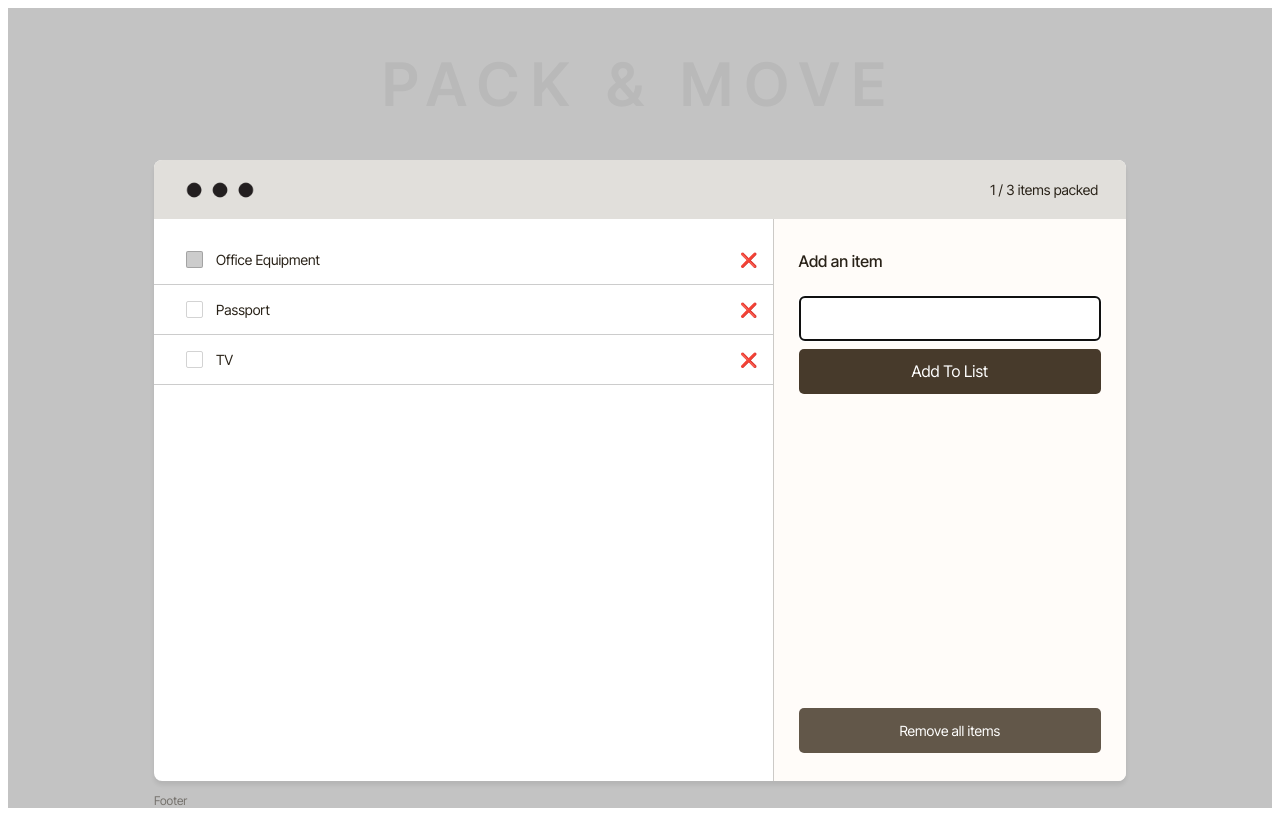
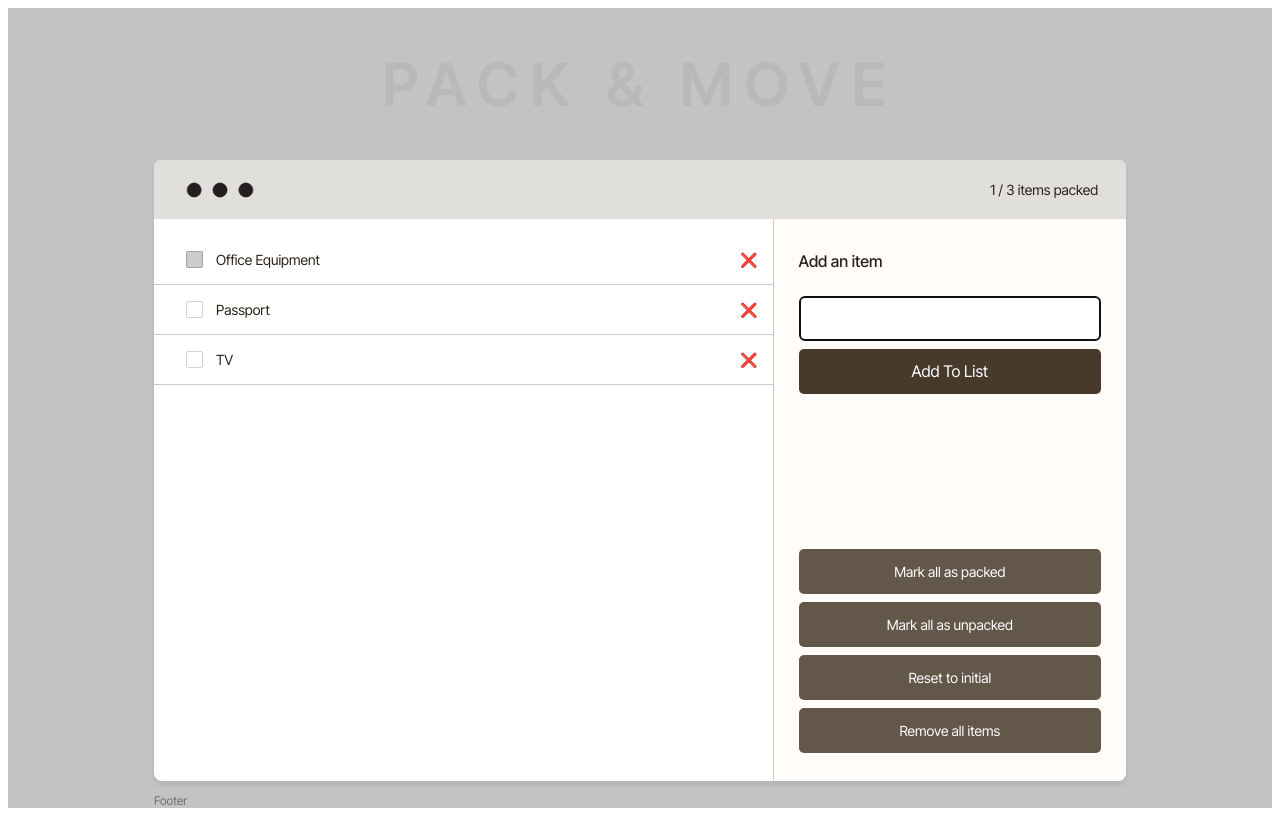
Before and after one commit to jonthedev/pack-and-move, a React (Vite) app: page / in a window 1280 px wide. Built offline with nearby package versions, Linux system fonts and the light colour scheme.

Commit message:
refactor: button group to individual buttons
feat: implement reset to initial button functionality

```diff
--- a/src/App.jsx
+++ b/src/App.jsx
@@ -26,6 +26,10 @@ function App() {
     setItems([])
   }
 
+  const handleResetItemsToInitial = () => {
+    setItems(initialItems)
+  }
+
   return (
     <>
       <HeadingBackground />
@@ -35,6 +39,7 @@ function App() {
         <Sidebar
           handleAddItem={handleAddItem}
           handleDeleteAllItems={handleDeleteAllItems}
+          handleResetItemsToInitial={handleResetItemsToInitial}
         />
       </Main>
       <Footer />
--- a/src/components/Feat/ButtonGroup/ButtonGroup.jsx
+++ b/src/components/Feat/ButtonGroup/ButtonGroup.jsx
@@ -1,9 +1,17 @@
 import { Button } from "../Button/Button"
 import styles from "./ButtonGroup.module.css"
 
-export const ButtonGroup = ({ handleDeleteAllItems }) => {
+export const ButtonGroup = ({
+  handleDeleteAllItems,
+  handleResetItemsToInitial
+}) => {
   return (
     <div className={styles["button-group"]}>
+      <Button buttonType="secondary">Mark all as packed</Button>
+      <Button buttonType="secondary">Mark all as unpacked</Button>
+      <Button buttonType="secondary" onClick={handleResetItemsToInitial}>
+        Reset to initial
+      </Button>
       <Button buttonType="secondary" onClick={handleDeleteAllItems}>
         Remove all items
       </Button>
--- a/src/components/UI/Sidebar/Sidebar.jsx
+++ b/src/components/UI/Sidebar/Sidebar.jsx
@@ -2,11 +2,18 @@ import { AddItemForm } from "../../Feat/AddItemForm/AddItemForm"
 import { ButtonGroup } from "../../Feat/ButtonGroup/ButtonGroup"
 import styles from "./Sidebar.module.css"
 
-export const Sidebar = ({ handleAddItem, handleDeleteAllItems }) => {
+export const Sidebar = ({
+  handleAddItem,
+  handleDeleteAllItems,
+  handleResetItemsToInitial
+}) => {
   return (
     <div className={styles.sidebar}>
       <AddItemForm onAddItem={handleAddItem} />
-      <ButtonGroup handleDeleteAllItems={handleDeleteAllItems} />
+      <ButtonGroup
+        handleDeleteAllItems={handleDeleteAllItems}
+        handleResetItemsToInitial={handleResetItemsToInitial}
+      />
     </div>
   )
 }
```
